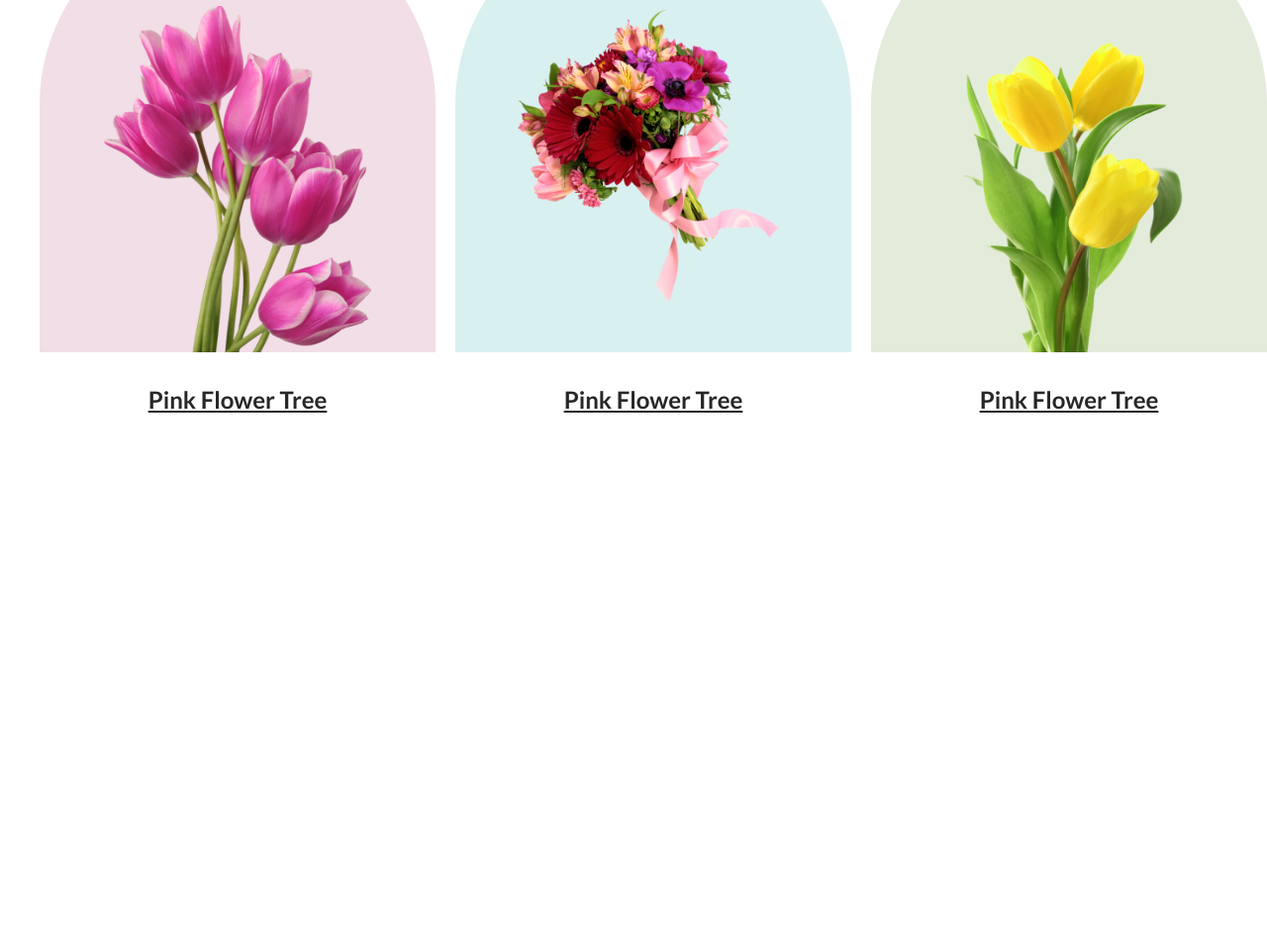
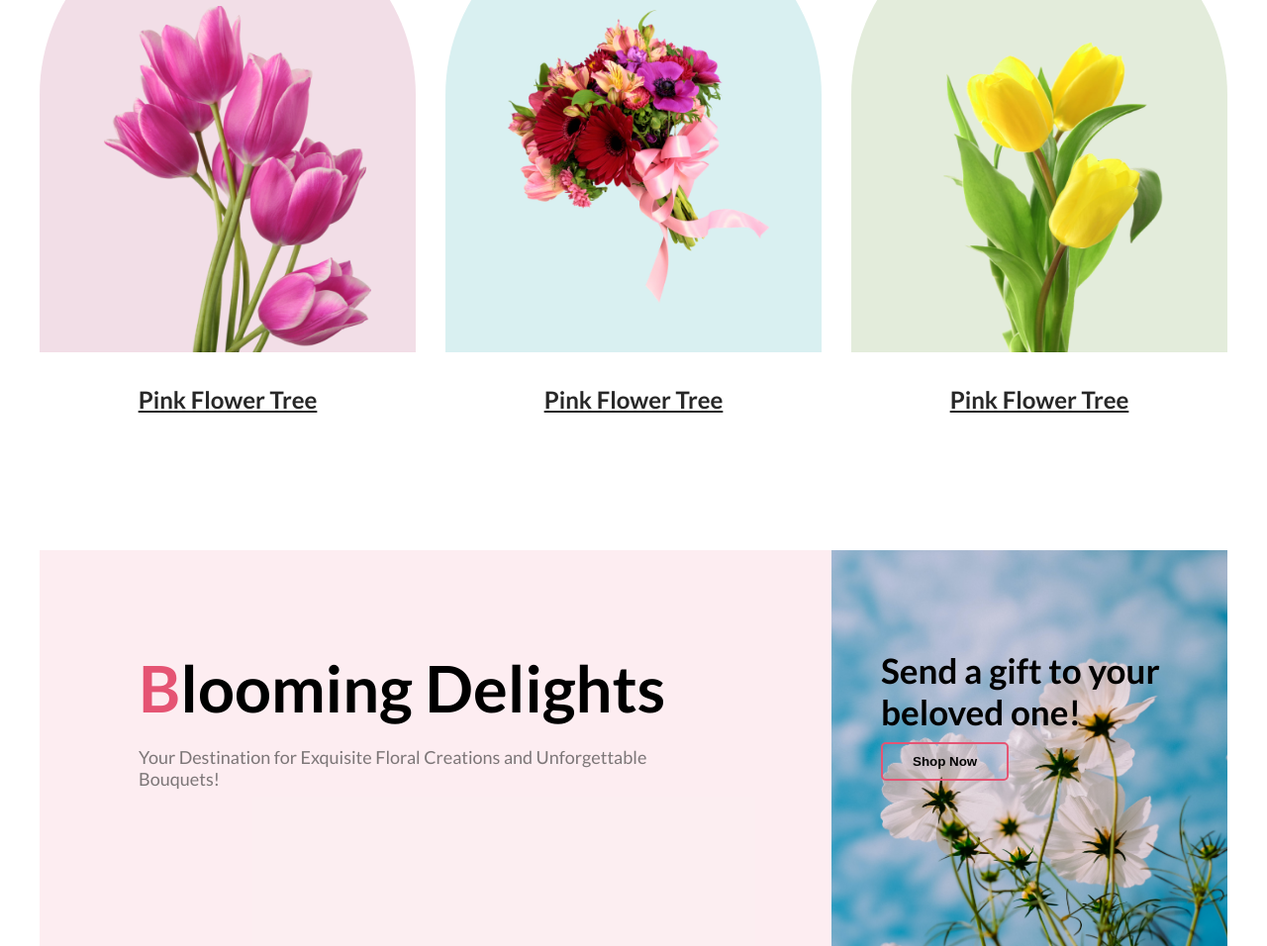
Before and after one commit to Sifat74/flower-shop-assignment, a plain HTML site: page index.html in a window 1280 px wide. Shown: the part 1228-2184 px from the top of the page at 99% size. Before the commit the page ends 1646 px from the top, so only its background shows below. Drawn offline with Linux system fonts and the light colour scheme.

Commit message:
extra section added

```diff
--- a/index.html
+++ b/index.html
@@ -48,6 +48,19 @@
                 <h5 class="bottom">Pink Flower Tree</h5>
             </div>
         </section>
+        <!-- Extra Meaningful Section -->
+        <section class="find-gift">
+            <div class="gift-content">
+                <div class="solid-part">
+                    <h2 class="solid-part-title"><span class="b">B</span>looming Delights</h2>
+                    <p>Your Destination for Exquisite Floral Creations and Unforgettable Bouquets!</p>
+                </div>
+                <div class="img-part">
+                    <h2>Send a gift to your beloved one!</h2>
+                    <button class="btn-gift">Shop Now</button>
+                </div>
+            </div>
+        </section>
     </main>
     <footer>
 
--- a/style/style.css
+++ b/style/style.css
@@ -101,7 +101,7 @@ main {
 }
 
 .flower {
-    width: 400px;
+    width: 380px;
     height: 450px;
     border-radius: 300px 300px 0px 0px;
 }
@@ -138,3 +138,60 @@ main {
     text-decoration-line: underline;
     margin-top: 30px;
 }
+
+/* Extra Meaningful Section */
+.find-gift {
+    margin-top: 200px;
+}
+
+.gift-content {
+    max-width: 1200px;
+    height: 400px;
+    background-color: #e554731a;
+    display: flex;
+    margin: auto;
+}
+
+.solid-part {
+    width: 800px;
+    height: 400px;
+}
+
+.solid-part-title {
+    padding: 100px 0px 20px 100px;
+    font-size: 65px;
+}
+
+.b {
+    color: #E55473;
+}
+
+.solid-part p {
+    width: 550px;
+    padding-left: 100px;
+    color: #27272799;
+    font-size: 18px;
+    font-weight: 400;
+}
+
+.img-part {
+    width: 400px;
+    height: 400px;
+    background-image: url('../images/img-part.jpg');
+    background-size: cover;
+}
+
+.img-part h2 {
+    font-size: 35px;
+    width: 300px;
+    padding: 100px 0px 0px 50px;
+}
+
+.btn-gift {
+    margin: 10px 0px 0px 50px;
+    background: none;
+    border: 2px solid #E55473;
+    padding: 10px 30px;
+    font-weight: 700;
+    border-radius: 5px;
+}
```
Also changed, not shown: images/img-part.jpg (added).
